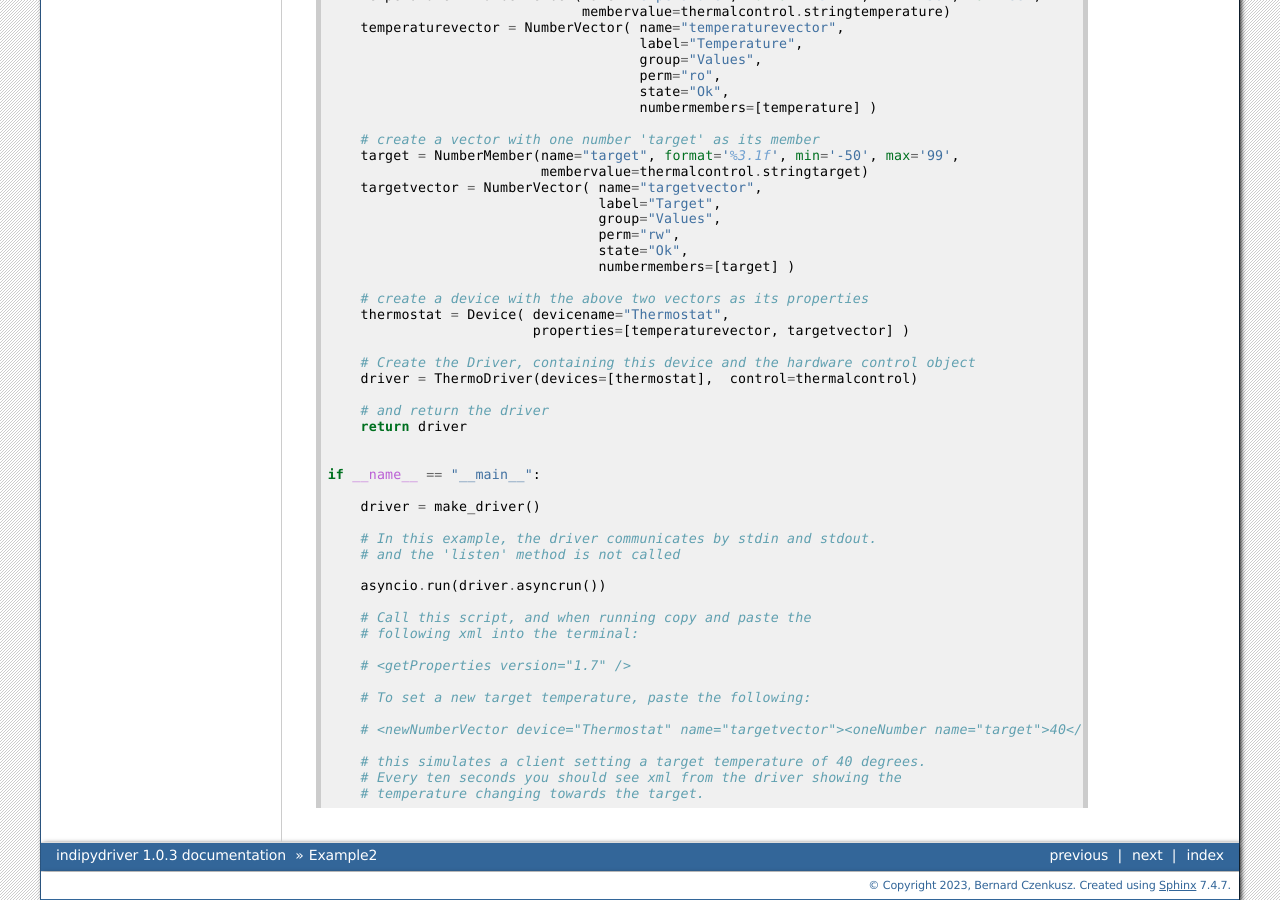
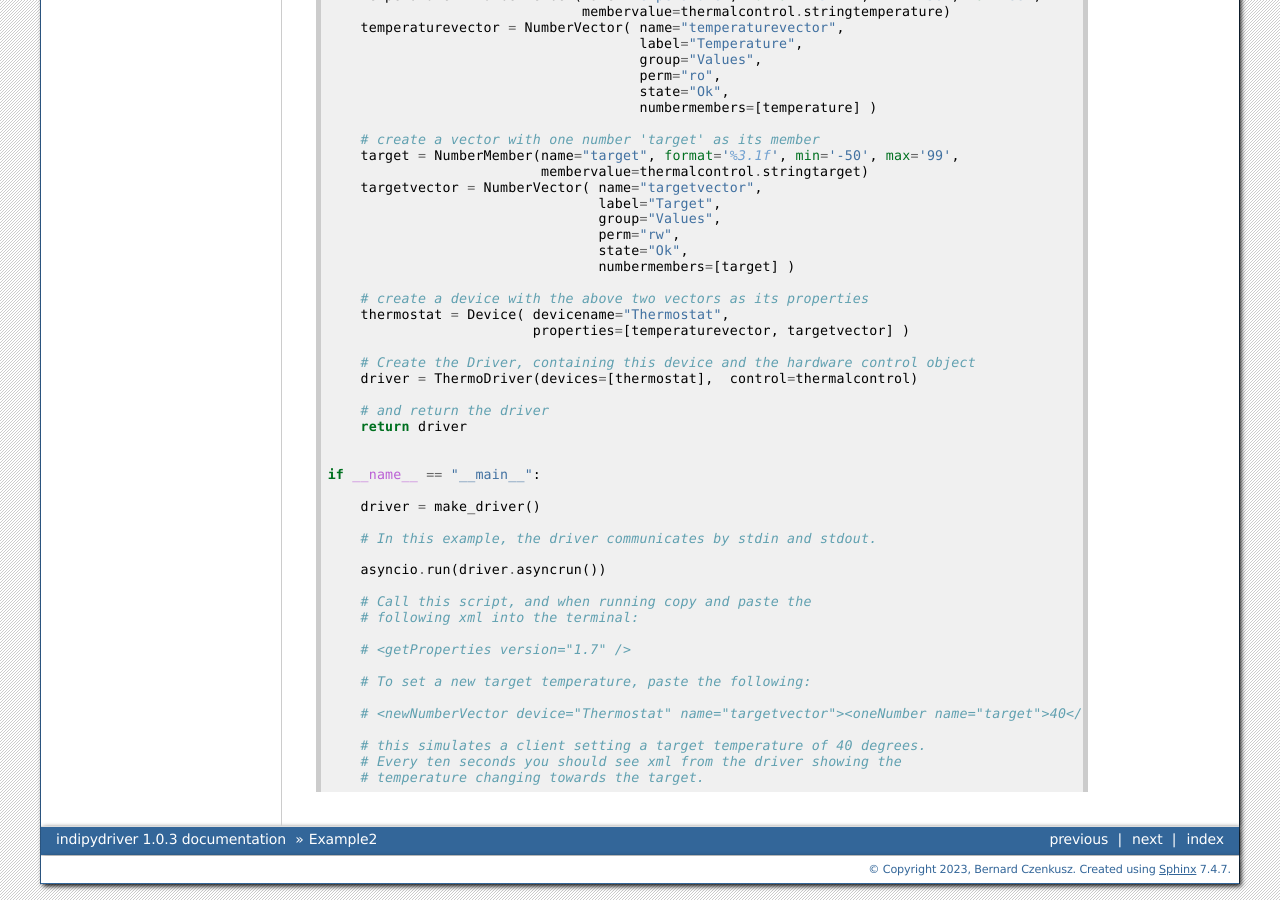
Before and after one commit to bernie-skipole/indipydriver, a Sphinx documentation site: the page built from docs/source/usage/example2.rst, in a window 1280 px wide and 900 px high, scrolled down 2095 px. Built offline with Sphinx 7.4.7, drawn with Linux system fonts in a browser that asks for light colours.

Commit message:
Some changes to docs

```diff
--- a/docs/source/usage/example2.rst
+++ b/docs/source/usage/example2.rst
@@ -160,7 +160,6 @@ a 'newNumberVector', which causes the clientevent method to be called::
         driver = make_driver()
 
         # In this example, the driver communicates by stdin and stdout.
-        # and the 'listen' method is not called
 
         asyncio.run(driver.asyncrun())
 
```
